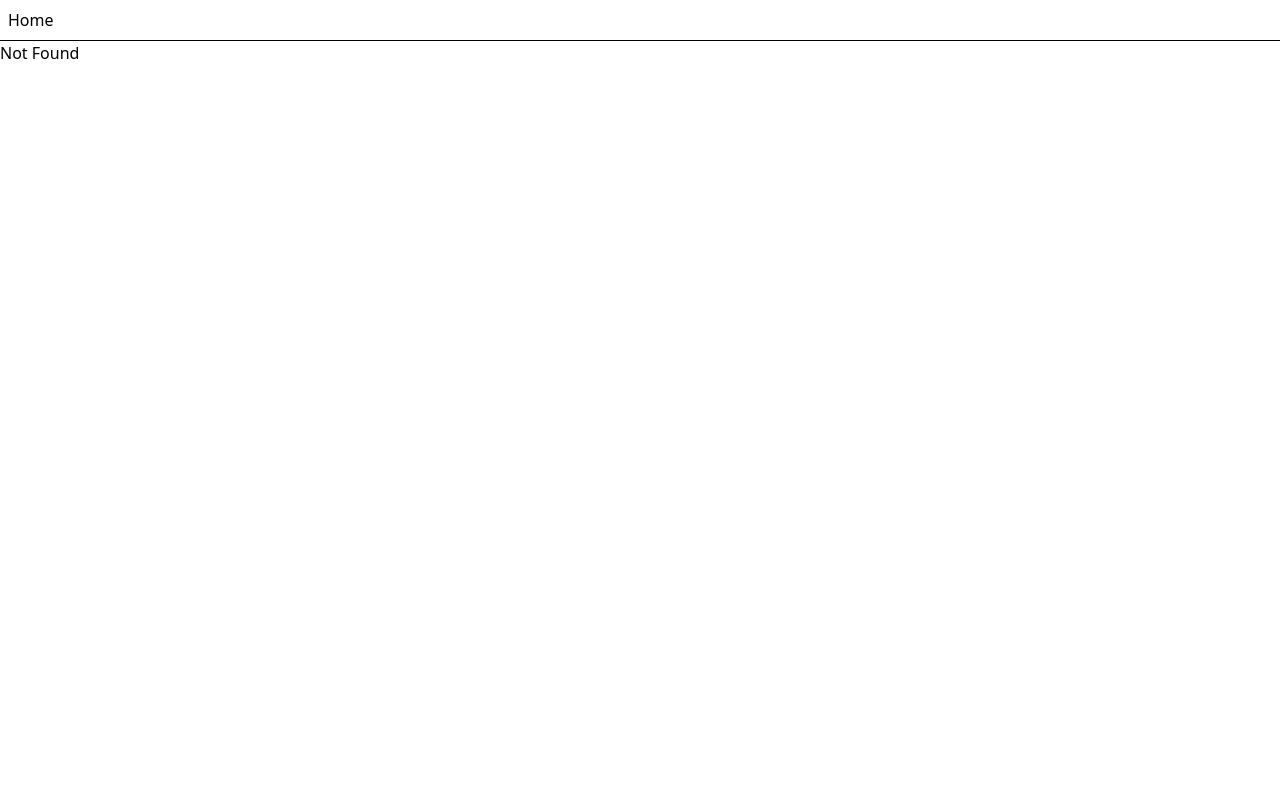
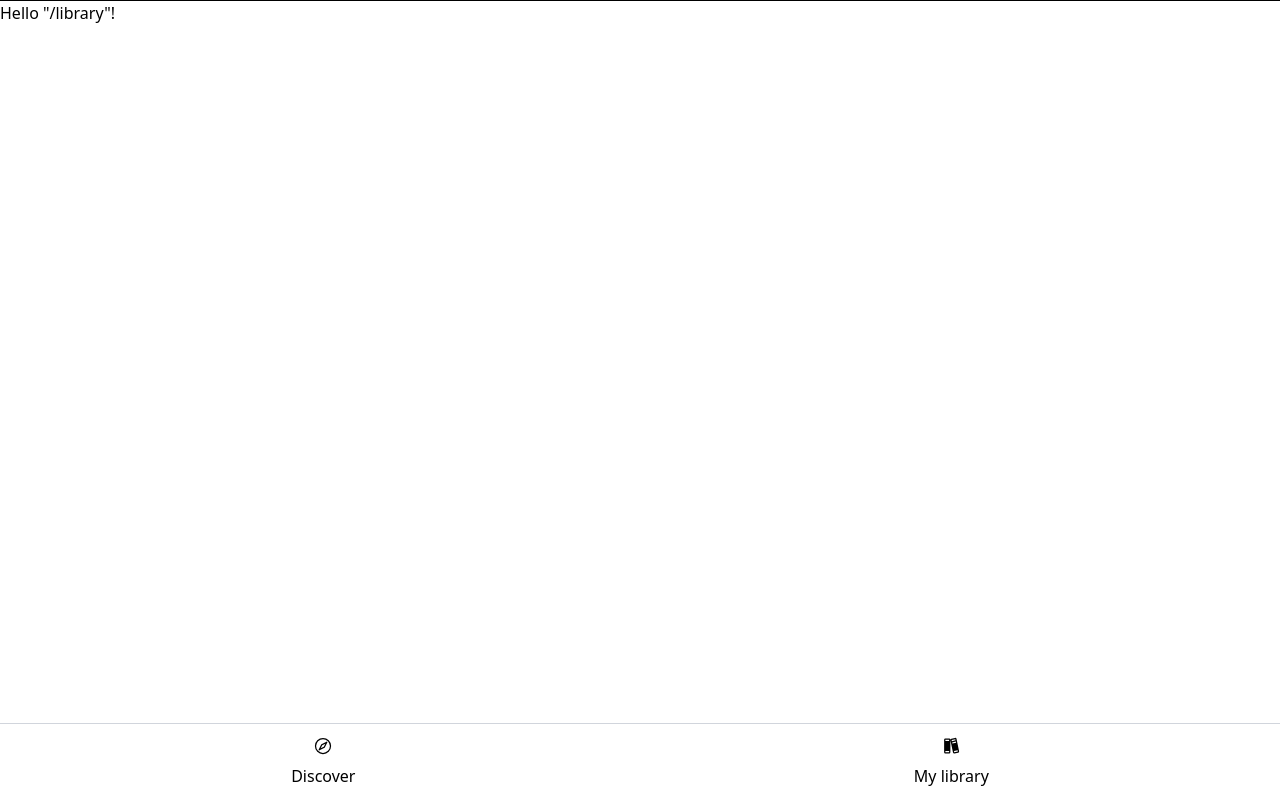
Before and after one commit to CastellanR/reader-app, a React (Vite) app in the folder app/: page /library in a window 1280 px wide. Before the commit this address had no page. Built offline with nearby package versions, Linux system fonts and the light colour scheme; what @heroui/react would draw is missing.

Commit message:
Icon package and main routes added

```diff
--- a/app/package.json
+++ b/app/package.json
@@ -13,6 +13,7 @@
     "@heroui/react": "^2.7.2",
     "@heroui/system": "^2.4.10",
     "@heroui/theme": "^2.4.9",
+    "@phosphor-icons/react": "^2.1.7",
     "@tailwindcss/vite": "^4.0.7",
     "@tanstack/react-query": "^5.66.7",
     "@tanstack/react-router": "^1.106.0",
--- a/app/src/routeTree.gen.ts
+++ b/app/src/routeTree.gen.ts
@@ -11,9 +11,16 @@
 // Import Routes
 
 import { Route as rootRoute } from './routes/__root'
+import { Route as LibraryImport } from './routes/library'
 import { Route as IndexImport } from './routes/index'
 
 // Create/Update Routes
+
+const LibraryRoute = LibraryImport.update({
+  id: '/library',
+  path: '/library',
+  getParentRoute: () => rootRoute,
+} as any)
 
 const IndexRoute = IndexImport.update({
   id: '/',
@@ -32,6 +39,13 @@ declare module '@tanstack/react-router' {
       preLoaderRoute: typeof IndexImport
       parentRoute: typeof rootRoute
     }
+    '/library': {
+      id: '/library'
+      path: '/library'
+      fullPath: '/library'
+      preLoaderRoute: typeof LibraryImport
+      parentRoute: typeof rootRoute
+    }
   }
 }
 
@@ -39,32 +53,37 @@ declare module '@tanstack/react-router' {
 
 export interface FileRoutesByFullPath {
   '/': typeof IndexRoute
+  '/library': typeof LibraryRoute
 }
 
 export interface FileRoutesByTo {
   '/': typeof IndexRoute
+  '/library': typeof LibraryRoute
 }
 
 export interface FileRoutesById {
   __root__: typeof rootRoute
   '/': typeof IndexRoute
+  '/library': typeof LibraryRoute
 }
 
 export interface FileRouteTypes {
   fileRoutesByFullPath: FileRoutesByFullPath
-  fullPaths: '/'
+  fullPaths: '/' | '/library'
   fileRoutesByTo: FileRoutesByTo
-  to: '/'
-  id: '__root__' | '/'
+  to: '/' | '/library'
+  id: '__root__' | '/' | '/library'
   fileRoutesById: FileRoutesById
 }
 
 export interface RootRouteChildren {
   IndexRoute: typeof IndexRoute
+  LibraryRoute: typeof LibraryRoute
 }
 
 const rootRouteChildren: RootRouteChildren = {
   IndexRoute: IndexRoute,
+  LibraryRoute: LibraryRoute,
 }
 
 export const routeTree = rootRoute
@@ -77,11 +96,15 @@ export const routeTree = rootRoute
     "__root__": {
       "filePath": "__root.tsx",
       "children": [
-        "/"
+        "/",
+        "/library"
       ]
     },
     "/": {
       "filePath": "index.tsx"
+    },
+    "/library": {
+      "filePath": "library.tsx"
     }
   }
 }
--- a/app/src/routes/__root.tsx
+++ b/app/src/routes/__root.tsx
@@ -1,17 +1,35 @@
+import { Books, Compass } from "@phosphor-icons/react";
 import { createRootRoute, Link, Outlet } from "@tanstack/react-router";
 // import { TanStackRouterDevtools } from "@tanstack/router-devtools";
 
 export const Route = createRootRoute({
   component: () => (
     <>
-      <div className="p-2 flex gap-2">
-        <Link to="/" className="[&.active]:font-bold">
-          Home
-        </Link>
-      </div>
       <hr />
       <Outlet />
       {/* <TanStackRouterDevtools /> */}
+      <div className="p-3 flex justify-around border-t border-gray-300 absolute bottom-0 left-0 w-full">
+        <Link to="/">
+          {({ isActive }) => {
+            return (
+              <div className="flex flex-col gap-2 items-center">
+                <Compass weight={isActive ? "fill" : "regular"} size={20} />
+                Discover
+              </div>
+            );
+          }}
+        </Link>
+        <Link to="/library" className="flex flex-col gap-2">
+          {({ isActive }) => {
+            return (
+              <div className="flex flex-col gap-2 items-center">
+                <Books weight={isActive ? "fill" : "regular"} size={20} />
+                My library
+              </div>
+            );
+          }}
+        </Link>
+      </div>
     </>
   ),
 });
--- /dev/null
+++ b/app/src/routes/library.tsx
@@ -0,0 +1,9 @@
+import { createFileRoute } from '@tanstack/react-router'
+
+export const Route = createFileRoute('/library')({
+  component: RouteComponent,
+})
+
+function RouteComponent() {
+  return <div>Hello "/library"!</div>
+}
```
Also changed, not shown: 1 other file (tests, documents, lock files or other folders).
